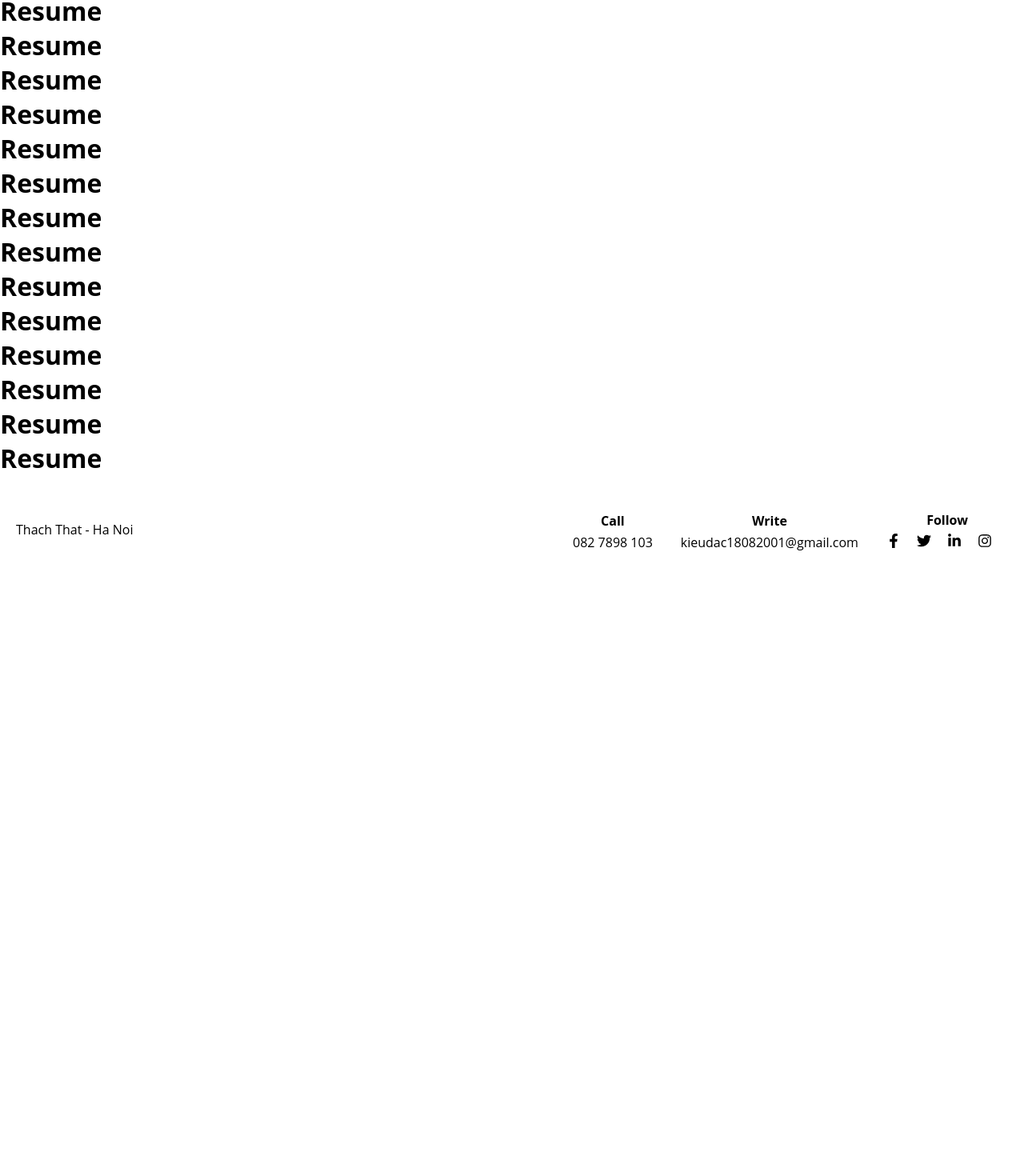
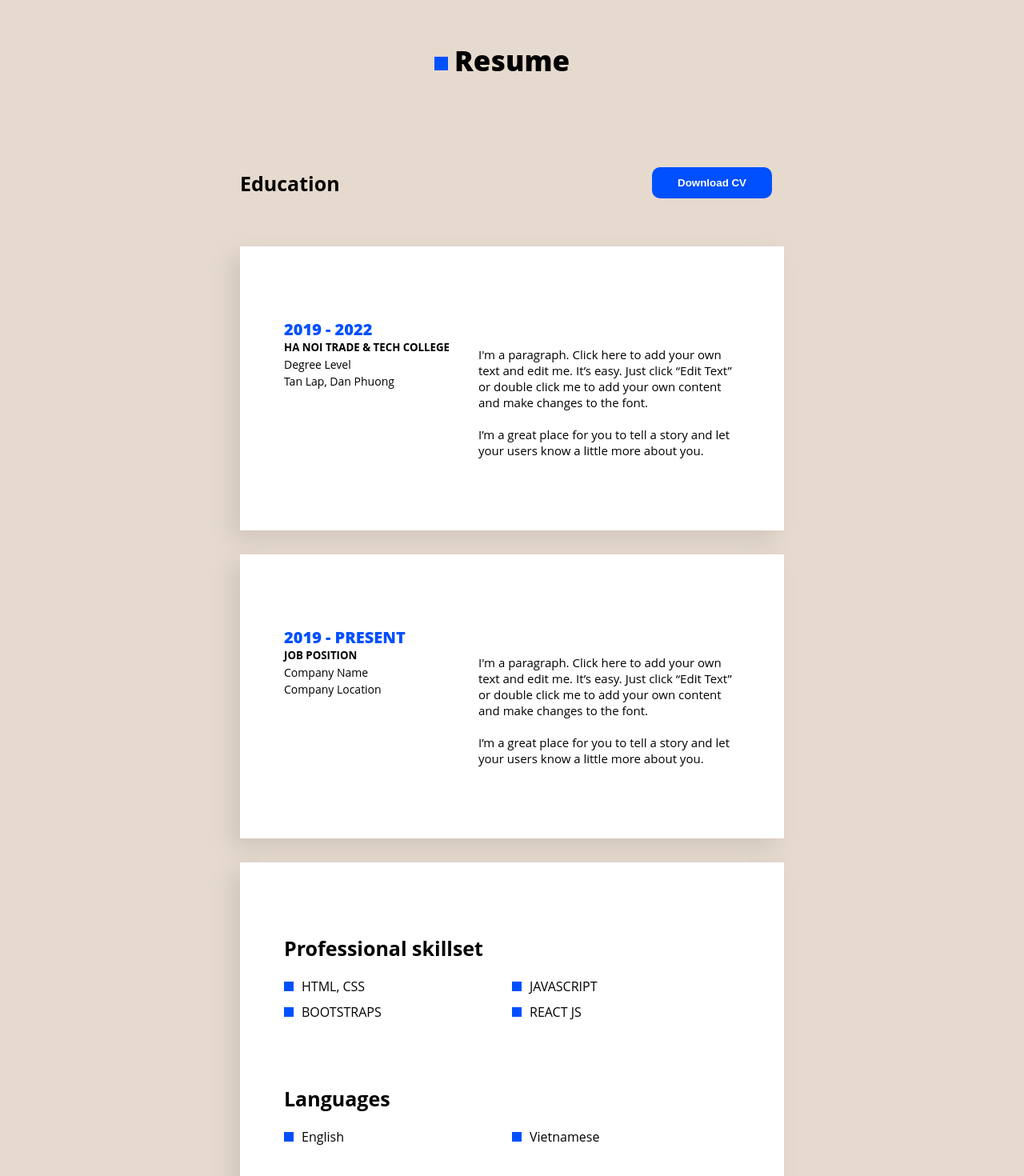
Before and after one commit to KieuDac201/personal-website, a React (Create React App) app: page /resume in a window 1280 px wide. Shown: the part 180-1650 px from the top of the page at 80% size. Before the commit the page ends 910 px from the top, so only its background shows below. Built offline with nearby package versions, Linux system fonts and the light colour scheme.

Commit message:
code resume page

```diff
--- a/src/App.css
+++ b/src/App.css
@@ -59,6 +59,19 @@ img{
   left: -25px;
   top: 50%;
   transform: translateY(-30%);
+}
+.contact,
+.project,
+.resume{
+  padding-top: 107px;
+  background: var(--secondary-color);
+}
+.container{
+  text-align: center;
+  max-width: 720px;
+  width: 100%;
+  margin: 0 auto;
+  padding: 125px 20px 50px 20px;
 }
 /*===============================NAVBAR===================================*/
 .navbar{
@@ -130,7 +143,6 @@ img{
   min-height:90vh;
   margin-top: 106px;
   display: flex;
-
 }
 /*----about-picture-------*/
 .about-picture{
@@ -259,18 +271,7 @@ img{
   margin-right: 20px;
 }
 /*======================PROJECT=========================*/
-.project{
-  margin-top: 107px;
-  width: 100%;
-  background-color: var(--secondary-color);
-}
-.project-container{
-  max-width: 790px;
-  width: 100%;
-  margin: 0 auto;
-  padding: 120px 20px 0 20px;
-  text-align: center;
-}
+
 
 .project-desc{
   padding: 45px 35px;
@@ -299,9 +300,7 @@ img{
   left: 0;
   top: 58px;
 }
-.card:last-child{
-  margin-bottom: 110px;
-}
+
 .card-content{
   width: 60%;
   padding: 55px 10px 0 35px;
@@ -330,17 +329,8 @@ img{
   object-fit: cover;
 }
 /*======================CONTACT=========================*/
-.contact{
-  padding-top: 107px;
-  background: var(--secondary-color);
-}
-.contact-container{
-  text-align: center;
-  max-width: 720px;
-  width: 100%;
-  margin: 0 auto;
-  padding: 125px 20px 50px 20px;
-}
+
+
 .contact-form{
   background-color: var(--light-color);
   padding: 65px;
@@ -391,6 +381,77 @@ img{
   color: var(--primary-color);
   vertical-align: text-top;
   padding: 3px;
+}
+/*======================RESUME=========================*/
+.resume-box{
+  text-align: left;
+  margin-top: 110px;
+}
+.resume-title{
+  margin-bottom: 60px;
+  font-size: 25px;
+  font-weight: 700;
+  display: flex;
+  align-items: center;
+  justify-content: space-between;
+}
+.resume-content{
+  background-color: var(--light-color);
+  padding: 90px 55px;
+  display: flex;
+  margin-bottom: 30px;
+  box-shadow:  -11.31px 11.31px 25px 0px rgba(138,131,124,0.23);
+}
+.resume-info{
+  width: 40%;
+}
+.resume-time{
+  font-size: 20px;
+  color: var(--primary-color);
+  text-transform: uppercase;
+  font-weight: 800;
+}
+.resume-info h5{
+  text-transform: uppercase;
+  font-weight: 700;
+  line-height: 1.5;
+}
+.resume-info p{
+  font-size: 14px;
+  font-weight: 400;
+  line-height: 1.5;
+}
+.resume-desc{
+  width: 60%;
+  font-size: 15px;
+  padding-left: 15px;
+  margin-top: 35px;
+}
+.resume-content:last-child{
+  flex-direction: column;
+}
+.title-skill{
+  font-size: 25px;
+  font-weight: 700;
+  margin-bottom: 20px;
+  display: block;
+  width: 100%;
+}
+.skill-list{
+  margin-bottom: 70px;
+  display: flex;
+  flex-wrap: wrap;
+}
+.skill-item{
+  width: 50%;
+  list-style: none;
+  margin-bottom: 10px;
+}
+.skill-item .square{
+  width: 12px;
+  height: 12px;
+  background-color: var(--primary-color);
+  margin-right: 10px;
 }
 /*======================RESPONSIVE=========================*/
 @media (max-width: 1140px){
@@ -539,6 +600,19 @@ img{
 .form-group:first-child div:last-child {
   margin-left: 0PX;
 }
+.form-group:first-child div:first-child {
+  margin-right: 0;
+}
+.resume-content{
+  flex-direction: column;
+}
+.resume-info{
+  width: 100%;
+}
+.resume-desc{
+  padding: 0;
+  width: 100%;
+}
 }
 @media (max-width: 680px){
   .contact-form{
--- a/src/components/Footer.js
+++ b/src/components/Footer.js
@@ -1,5 +1,5 @@
 import React from 'react'
-import { FaFacebookF, FaTwitter, FaLinkedinIn, FaInstagram } from "react-icons/fa";
+import { FaFacebookF, FaTwitter, FaGithub, FaSkype } from "react-icons/fa";
 
 function Footer() {
     return (
@@ -20,17 +20,17 @@ function Footer() {
                     <div className="footer-item">
                         <h4>Follow</h4>
                         <p>
-                            <a href="" className="footer-link">
+                            <a href="https://www.facebook.com/Dac.dep/" target="_blank" className="footer-link">
                                 <FaFacebookF  />
                             </a>
-                            <a href="" className="footer-link">
+                            <a href="" className="footer-link" href="https://www.facebook.com/Dac.dep/" target="_blank">
                                 <FaTwitter  />
                             </a>
-                            <a href="" className="footer-link">
-                                <FaLinkedinIn  />
+                            <a href="https://github.com/KieuDac201" className="footer-link" target="_blank">
+                                <FaGithub  />
                             </a>
-                            <a href="" className="footer-link">
-                                <FaInstagram  />
+                            <a href="" className="footer-link" href="https://www.facebook.com/Dac.dep/" target="_blank">
+                                <FaSkype  />
                             </a>
                         </p>
                     </div>
--- a/src/pages/About.js
+++ b/src/pages/About.js
@@ -1,6 +1,7 @@
 import React from 'react'
 import picProfile from '../dac.jpg'
-import { FaFacebookF, FaTwitter, FaLinkedinIn, FaInstagram } from "react-icons/fa";
+import { FaFacebookF, FaTwitter, FaGithub, FaInstagram } from "react-icons/fa";
+import { Link } from 'react-router-dom';
 
 
 const About = () => {
@@ -17,13 +18,13 @@ const About = () => {
                         <a href="https://www.facebook.com/Dac.dep/" target="_blank" className="about-card__link">
                             <FaFacebookF />
                         </a>
-                        <a href="https://www.facebook.com/Dac.dep/" className="about-card__link">
+                        <a href="https://www.facebook.com/Dac.dep/" target="_blank" className="about-card__link">
                             <FaTwitter />
                         </a>
-                        <a href="https://www.facebook.com/Dac.dep/" className="about-card__link">
-                            <FaLinkedinIn />
+                        <a href="https://github.com/KieuDac201" target="_blank" className="about-card__link">
+                            <FaGithub />
                         </a>
-                        <a href="https://www.facebook.com/Dac.dep/" className="about-card__link">
+                        <a href="https://www.facebook.com/Dac.dep/"  target="_blank" className="about-card__link">
                             <FaInstagram />
                         </a>
                     </div>
@@ -33,8 +34,14 @@ const About = () => {
                 <h1>Hello</h1>
                 <h3>Here's who I am & what I do</h3>
                 <div className="about-content__btn">
-                    <button className="btn">Resume</button>
-                    <button className="btn btn-outline">Projects</button>
+                    <Link to="/resume">
+                        <button className="btn">Resume</button>
+                    </Link>
+                    <Link to="/project">
+                        <button className="btn btn-outline">Projects</button>
+                    </Link>
+
+
                 </div>
                 <p>I'm a paragraph. Click here to add your own text and edit me. It’s easy. Just click “Edit Text” or double click me to add your own content and make changes to the font.
                     <br /> <br />
--- a/src/pages/Contact.js
+++ b/src/pages/Contact.js
@@ -3,7 +3,7 @@ import React from "react";
 const Contact = () => {
     return (
         <div className="contact">
-            <div className="contact-container">
+            <div className="container">
                 <div className="title">Let's talk</div>
                 <div className="contact-form">
                     <div className="form-group">
--- a/src/pages/Project.js
+++ b/src/pages/Project.js
@@ -4,7 +4,7 @@ import dataCard from '../assets/dataCard'
 const Project = () => {
     return (<>
             <div className="project">
-                <div className="project-container">
+                <div className="container">
                     <div className="title">Project</div>
                     <div className="project-desc">I'm a paragraph. Click here to add your own text and edit me. It’s easy. Just click “Edit Text” or double click me to add your own content and make changes to the font. I’m a great place for you to tell a story and let your users know a little more about you.</div>
                     <div className="project-card">
--- a/src/pages/Resume.js
+++ b/src/pages/Resume.js
@@ -1,26 +1,61 @@
 import React from 'react'
 
 const Resume = () => {
-    return (<>
-        <h1>Resume</h1>
-        <h1>Resume</h1>
-        <h1>Resume</h1>
-        <h1>Resume</h1>
-        <h1>Resume</h1>
-        <h1>Resume</h1>
-        <h1>Resume</h1>
-        <h1>Resume</h1>
-        <h1>Resume</h1>
-        <h1>Resume</h1>
-        <h1>Resume</h1>
-        <h1>Resume</h1>
-        <h1>Resume</h1>
-        <h1>Resume</h1>
-        <h1>Resume</h1>
-        <h1>Resume</h1>
-        <h1>Resume</h1>
-        <h1>Resume</h1>
-        </>
+    return (
+        <div className="resume">
+            <div className="container">
+                <div className="title">Resume</div>
+                <div className="resume-box">
+                    <div className="resume-title"><span>Education</span><button className="btn">Download CV</button></div>
+                    <div className="resume-content">
+                        <div className="resume-info">
+                            <div className="resume-time">2019 - 2022</div>
+                            <h5>HA NOI TRADE & TECH COLLEGE</h5>
+                            <p>Degree Level</p>
+                            <p>Tan Lap, Dan Phuong</p>
+                        </div>
+                        <p className="resume-desc">
+                        I'm a paragraph. Click here to add your own text and edit me.
+                        It’s easy. Just click “Edit Text” or double click me to add your
+                        own content and make changes to the font.
+                        <br />
+                        <br />
+                        I’m a great place for you to tell a story and let your users know a little more about you.
+                        </p>
+                    </div>
+                    <div className="resume-content">
+                        <div className="resume-info">
+                            <div className="resume-time">2019 - Present</div>
+                            <h5>JOB POSITION</h5>
+                            <p>Company Name</p>
+                            <p>Company Location</p>
+                        </div>
+                        <p className="resume-desc">
+                        I'm a paragraph. Click here to add your own text and edit me.
+                        It’s easy. Just click “Edit Text” or double click me to add your
+                        own content and make changes to the font.
+                        <br />
+                        <br />
+                        I’m a great place for you to tell a story and let your users know a little more about you.
+                        </p>
+                    </div>
+                    <div className="resume-content">
+                        <div className="title-skill">Professional skillset</div>
+                        <ul className="skill-list">
+                            <li className="skill-item"><span className="square"></span>HTML, CSS</li>
+                            <li className="skill-item"><span className="square"></span>JAVASCRIPT</li>
+                            <li className="skill-item"><span className="square"></span>BOOTSTRAPS</li>
+                            <li className="skill-item"><span className="square"></span>REACT JS</li>
+                        </ul>
+                        <div className="title-skill">Languages</div>
+                        <ul className="skill-list">
+                            <li className="skill-item"><span className="square"></span>English</li>
+                            <li className="skill-item"><span className="square"></span>Vietnamese</li>
+                        </ul>
+                    </div>
+                </div>
+            </div>
+        </div>
     );
 }
 export default Resume;
```
